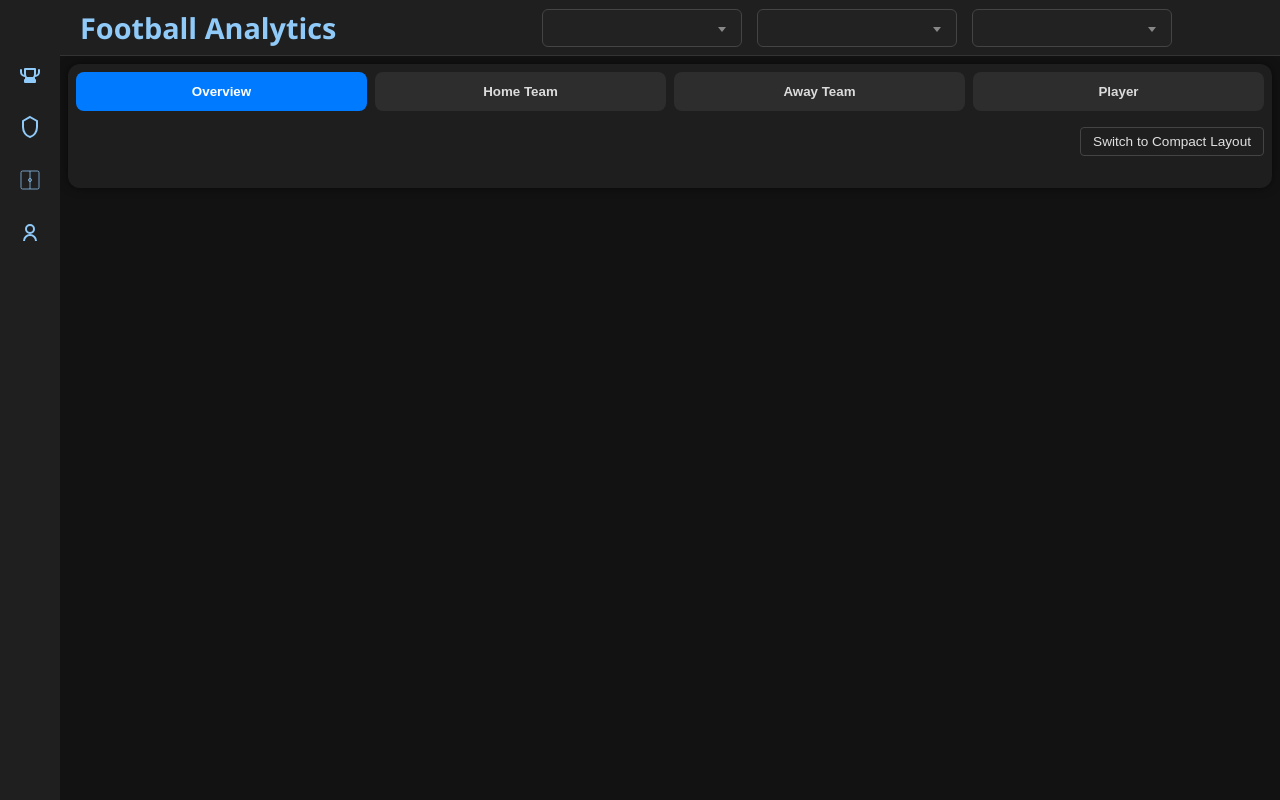
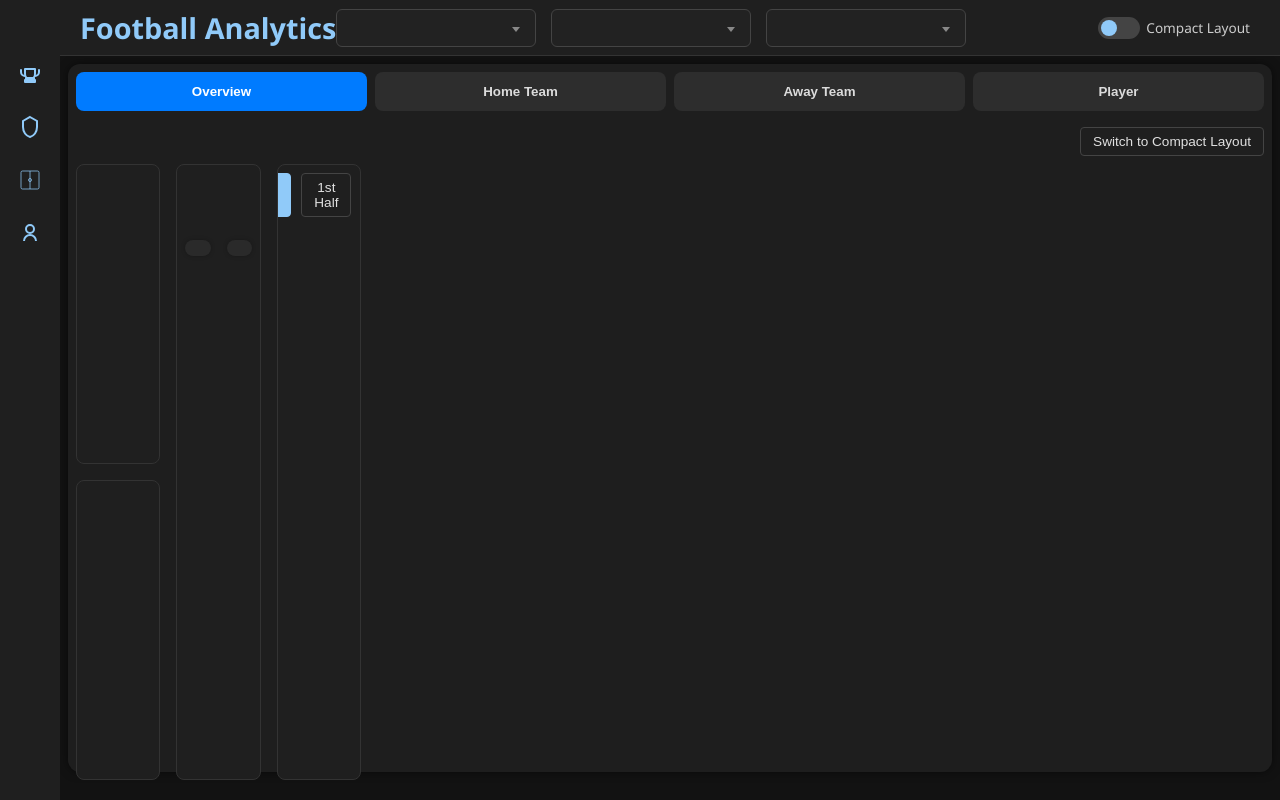
Before and after one commit to BeesBarGirl25/football-analytics, a Flask app: page /match-analysis in a window 1280 px wide. Run offline with Flask 3, Linux system fonts and the light colour scheme; data that the repository does not hold is empty; some libraries are stand-ins or nearby versions.

Commit message:
Grid based set up

```diff
--- a/static/css/base.css
+++ b/static/css/base.css
@@ -121,12 +121,29 @@ body {
 /* === Graph Layouts === */
 .graphs-container {
   display: grid;
-  grid-template-columns: 1fr 1.4fr 1fr;
-  grid-template-rows: 1fr 1fr;
+  grid-template-areas:
+    "xg summary heatmap"
+    "momentum summary heatmap";
+  grid-template-columns: 1fr 1.2fr 1fr;
+  grid-template-rows: 50% 50%;
+  height: calc(100vh - 200px); /* adjusts to fit below nav/dropdowns */
   gap: 1rem;
-  width: 100%;
-  height: 100%;
 }
+
+.graph-container.xg {
+  grid-area: xg;
+}
+.graph-container.momentum {
+  grid-area: momentum;
+}
+.graph-container.summary {
+  grid-area: summary;
+}
+.graph-container.heatmap {
+  grid-area: heatmap;
+}
+
+
 
 .graph-container {
   background-color: #1f1f1f;
@@ -316,3 +333,60 @@ body {
   grid-template-columns: repeat(12, 1fr);
   grid-auto-rows: 220px;
 }
+
+.layout-toggle-switch {
+  display: flex;
+  align-items: center;
+  gap: 0.4rem;
+  padding-left: 1rem;
+  color: #ccc;
+}
+
+.top-navbar .layout-toggle-switch {
+  margin-left: auto;
+  padding-right: 10px;
+}
+
+.switch {
+  position: relative;
+  display: inline-block;
+  width: 42px;
+  height: 22px;
+}
+.switch input {
+  opacity: 0;
+  width: 0;
+  height: 0;
+}
+.slider {
+  position: absolute;
+  cursor: pointer;
+  background-color: #444;
+  border-radius: 24px;
+  top: 0;
+  left: 0;
+  right: 0;
+  bottom: 0;
+  transition: 0.4s;
+}
+.slider:before {
+  position: absolute;
+  content: "";
+  height: 16px;
+  width: 16px;
+  border-radius: 50%;
+  left: 3px;
+  bottom: 3px;
+  background-color: #90caf9;
+  transition: 0.4s;
+}
+input:checked + .slider {
+  background-color: #90caf9;
+}
+input:checked + .slider:before {
+  transform: translateX(20px);
+}
+.toggle-label {
+  font-size: 0.85rem;
+  user-select: none;
+}
--- a/templates/base.html
+++ b/templates/base.html
@@ -58,6 +58,14 @@
                 <!-- Child templates will populate these -->
                 {% endblock %}
             </div>
+            <div class="layout-toggle-switch">
+              <label class="switch">
+                <input type="checkbox" id="layout-toggle-checkbox">
+                <span class="slider"></span>
+              </label>
+              <span class="toggle-label">Compact Layout</span>
+            </div>
+
         </header>
 
         <!-- Main Content -->
--- a/templates/match_analysis.html
+++ b/templates/match_analysis.html
@@ -17,15 +17,23 @@
 
     <!-- OVERVIEW TAB -->
     <div class="analysis-content" id="overview">
-        <!-- Layout toggle button -->
           <div class="layout-toggle">
             <button id="toggle-layout-btn" class="toggle-btn">Switch to Compact Layout</button>
           </div>
 
           <div class="graphs-container wide-mode">
-            <div id="graph-container-1" class="graph-container block-6x1 hidden"></div>
+            <!-- Top left: xG -->
+            <div id="graph-container-xg" class="graph-container xg">
+              <div id="xg-plot-container" class="plotly-wrapper"></div>
+            </div>
 
-            <div id="graph-container-2" class="graph-container block-12x2 hidden">
+            <!-- Bottom left: Momentum -->
+            <div id="graph-container-momentum" class="graph-container momentum">
+              <div id="momentum-plot-container" class="plotly-wrapper"></div>
+            </div>
+
+            <!-- Center: Summary & Lineups -->
+            <div id="graph-container-summary" class="graph-container summary">
               <div class="graph-inner">
                 <div id="match-summary">
                   <div class="score-header">
@@ -51,9 +59,8 @@
               </div>
             </div>
 
-            <div id="graph-container-3" class="graph-container block-6x1 hidden"></div>
-
-            <div id="graph-container-4" class="graph-container block-6x2 hidden" data-plot-group="dominance">
+            <!-- Right: Heatmap -->
+            <div id="graph-container-heatmap" class="graph-container heatmap" data-plot-group="dominance">
               <div class="graph-inner vertical">
                 <div class="dominance-toggle-buttons">
                   <button class="toggle-btn active" data-view="dominance_heatmap">Full Match</button>
@@ -66,31 +73,16 @@
           </div>
         </div>
 
+
     <!-- HOME TEAM TAB -->
     <div class="analysis-content hidden" id="home">
-        <div class="layout-toggle">
-            <button id="toggle-layout-btn-home" class="toggle-btn">Switch to Compact Layout</button>
-        </div>
       <div class="graphs-container wide-mode">
-            <div id="graph-container-home-team-4" class="graph-container block-12x2 hidden">
-                {% set prefix = 'home_team_heatmap' %}
-                {% set plot_container_id = 'heatmap-home-plot-container' %}
-                {% include 'partials/match_team_analysis.html' with context %}
-            </div>
       </div>
     </div>
 
     <!-- AWAY TEAM TAB -->
     <div class="analysis-content hidden" id="away">
-        <div class="layout-toggle">
-            <button id="toggle-layout-btn-away" class="toggle-btn">Switch to Compact Layout</button>
-        </div>
       <div class="graphs-container wide-mode">
-            <div id="graph-container-away-team-4" class="graph-container block-12x2 hidden">
-                {% set prefix = 'away_team_heatmap' %}
-                {% set plot_container_id = 'heatmap-away-plot-container' %}
-                {% include 'partials/match_team_analysis.html' with context %}
-            </div>
       </div>
     </div>
 
@@ -132,4 +124,19 @@
   });
 </script>
 <script src="{{ url_for('static', filename='js/match_analysis.js') }}"></script>
+<script>
+  $(document).ready(function () {
+    $('.searchable-dropdown').select2();
+
+    $('#layout-toggle-checkbox').on('change', function () {
+      const compact = $(this).is(':checked');
+      $('.graphs-container').each(function () {
+        $(this).toggleClass('compact-mode', compact);
+        $(this).toggleClass('wide-mode', !compact);
+      });
+
+      $('.toggle-label').text(compact ? 'Wide Layout' : 'Compact Layout');
+    });
+  });
+</script>
 {% endblock %}
```
Lines whose indentation alone changed are shown as unchanged.
